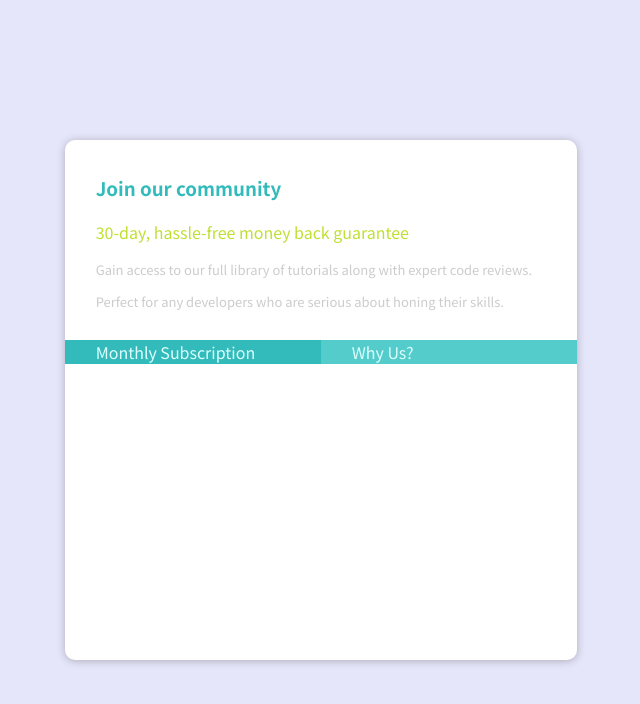
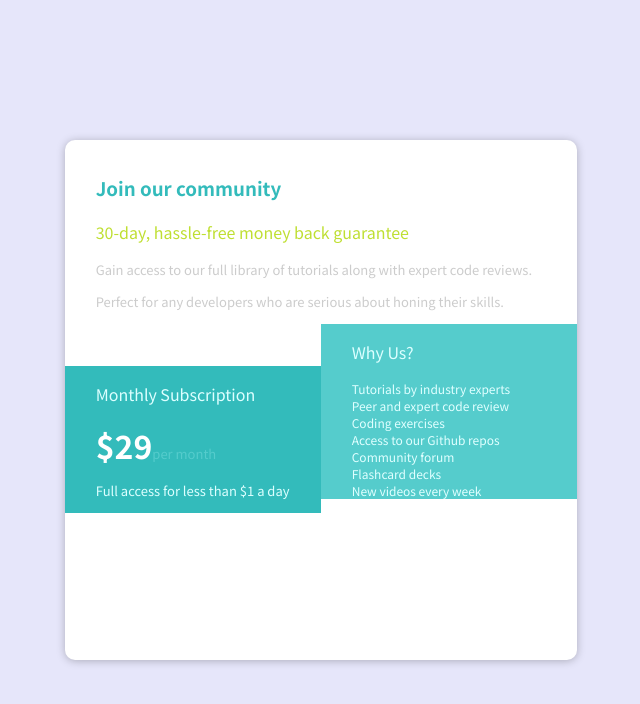
Before and after one commit to joaolucas2012/price-grid-for-training, a React (Create React App) app: page / in a window 1280 px wide. Shown: the top 704 px of the page, without its empty margins (319-959 px from the left). Built offline with nearby package versions, Linux system fonts and the light colour scheme.

Commit message:
feat: fix style and components organization

```diff
--- a/src/components/Card.css
+++ b/src/components/Card.css
@@ -15,16 +15,41 @@
   margin: 0 auto;
 }
 
-.lightseagreen {
+.font-13{
+  font-size: 13px;
+}
+
+.inline{
+  width: 50%;
+  display: inline;
+}
+
+.card-bottom h1{
+  color: white;
+}
+
+.grey{
+  color: #ccc;
+}
+
+.lightseagreen__background {
   background-color: #3bb;
 }
 
-.mediumturquoise{
+.lightseagreen{
+  color: #3bb;
+}
+
+.mediumturquoise__background{
   background-color: #5cc;
 }
 
+.mediumturquoise{
+  color: #5cc;
+}
+
 .lightcyan{
-  background-color: #dff;
+  color: #dff;
 }
 
 .green {
@@ -36,6 +61,16 @@
   margin-left: 6%;
 }
 
+.left-space{
+  margin-left: 12%;
+}
+
 .container:hover {
   box-shadow: 0 8px 16px 0 rgba(0, 0, 0, 0.2);
 }
+
+#info p{
+  font-size: 12px;
+  margin: 0;
+  color: lightcyan;
+}
--- a/src/components/Card.jsx
+++ b/src/components/Card.jsx
@@ -2,10 +2,7 @@ import React from "react";
 
 import "./Card.css";
 
-import Text from "./Text"
 import HalfContainer from "./HalfContainer";
-import Title from "./Title";
-import GreyText from "./GreyText";
 import Header from "./Header";
 
 const Card = () => {
@@ -15,27 +12,45 @@ const Card = () => {
         <div id="card-top">
           <Header />
           <div className="left-text">
-            <Text className="green">
-              30-day, hassle-free money back guarantee
-            </Text>
+            <p className="green">30-day, hassle-free money back guarantee</p>
           </div>
           <div className="left-text">
-            <GreyText>
+            <p className="font-13 grey">
               Gain access to our full library of tutorials along with expert
               code reviews.
-            </GreyText>
-            <GreyText>
+            </p>
+            <p className="font-13 grey">
               Perfect for any developers who are serious about honing their
               skills.
-            </GreyText>
+            </p>
           </div>
         </div>
-        <div>
-          <HalfContainer className="lightseagreen">
-            <Title className="left-text">Monthly Subscription</Title>
+        <div className="card-bottom">
+          <HalfContainer className="lightseagreen__background">
+            <div className="left-space">
+              <p className="lightcyan">Monthly Subscription</p>
+              <div id="monthly-price">
+                <h1 className="inline">$29</h1>
+                <p className="font-13 mediumturquoise inline">per month</p>
+              </div>
+              <p className="font-13 lightcyan">
+                Full access for less than $1 a day
+              </p>
+            </div>
           </HalfContainer>
-          <HalfContainer className="mediumturquoise">
-            <Title>Why Us?</Title>
+          <HalfContainer className="mediumturquoise__background">
+            <div className="left-space">
+              <p className="lightcyan">Why Us?</p>
+              <div id="info">
+                <p>Tutorials by industry experts</p>
+                <p>Peer and expert code review</p>
+                <p>Coding exercises</p>
+                <p>Access to our Github repos</p>
+                <p>Community forum</p>
+                <p>Flashcard decks</p>
+                <p>New videos every week</p>
+              </div>
+            </div>
           </HalfContainer>
         </div>
       </div>
--- a/src/components/GreyText.css
+++ /dev/null
@@ -1,4 +0,0 @@
-.grey{
-    color: #ccc;
-    font-size: 13px;
-}
--- a/src/components/GreyText.jsx
+++ /dev/null
@@ -1,11 +0,0 @@
-import React from 'react';
-
-import "./GreyText.css";
-
-const GreyText = (props) => {
-    return (
-        <p className="grey">{props.children}</p>
-     );
-}
-
-export default GreyText;
--- a/src/components/HalfContainer.css
+++ b/src/components/HalfContainer.css
@@ -1,5 +1,4 @@
 .half-container {
-  width: 10%;
-  display: inline;
-  text-align: left;
+  width: 50%;
+  display: inline-block;
 }
--- a/src/components/Text.jsx
+++ /dev/null
@@ -1,7 +0,0 @@
-import React from "react";
-
-const Text = (props) => {
-  return <p className={props.className}>{props.children}</p>;
-};
-
-export default Text;
--- a/src/components/Title.css
+++ /dev/null
@@ -1,6 +0,0 @@
-.title-style {
-  width: 44%;
-  display: inline-block;
-  color: #dff;
-  margin-left: 6%;
-}
--- a/src/components/Title.jsx
+++ /dev/null
@@ -1,13 +0,0 @@
-import React from 'react';
-
-import "./Title.css";
-
-const Title = (props) => {
-    return (
-        <div className="title-style">
-            <p>{props.children}</p>
-        </div>
-     );
-}
-
-export default Title;
```
